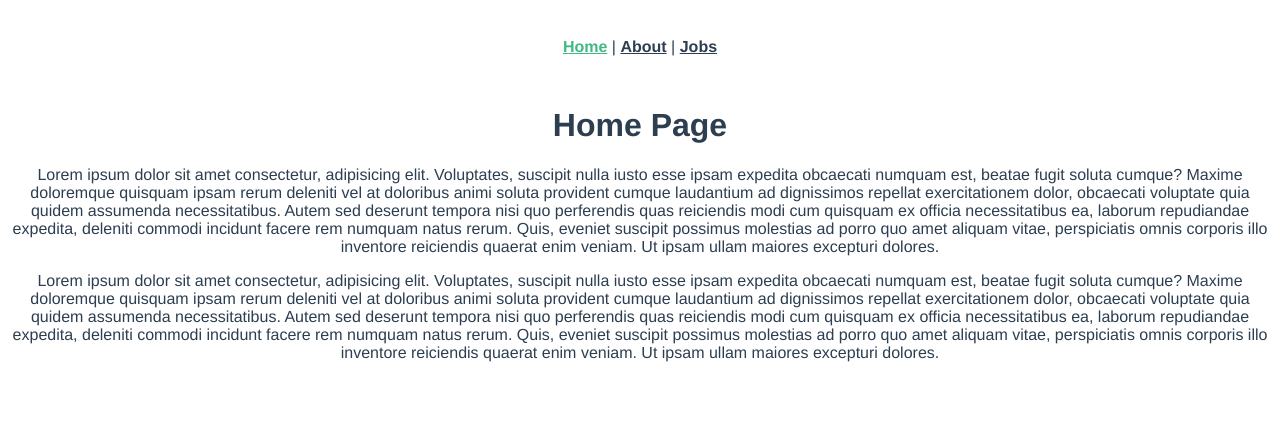
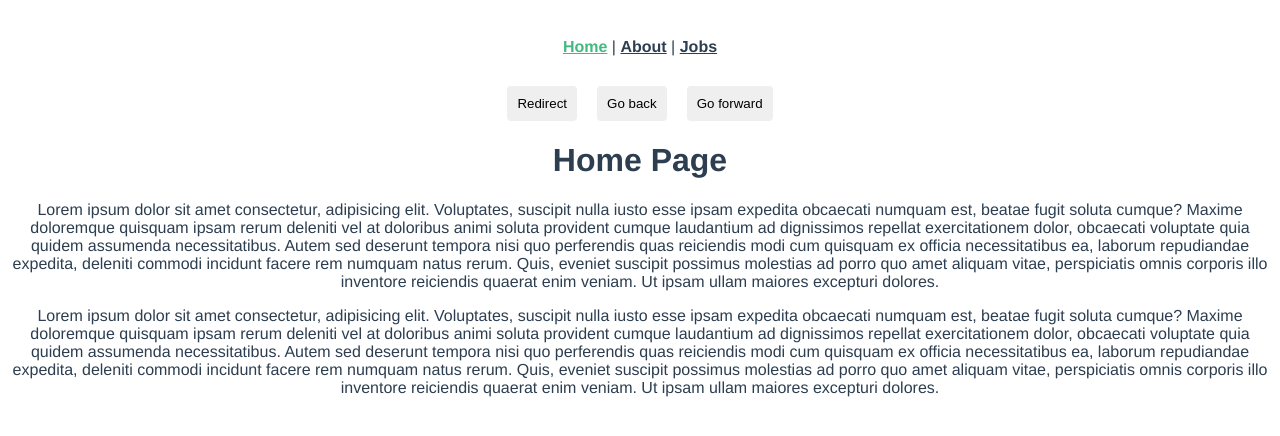
Before and after one commit to NNEUID/vue-three-router, a Vue app: page / in a window 1280 px wide. Shown: the top 436 px of the page. Built offline with nearby package versions, Linux system fonts and the light colour scheme.

Commit message:
programmatic routing

```diff
--- a/src/App.vue
+++ b/src/App.vue
@@ -4,9 +4,26 @@
     <router-link :to="{ name: 'about' }">About</router-link> |
     <router-link :to="{ name: 'jobs' }">Jobs</router-link>
   </nav>
+  <button @click="redirect">Redirect</button>
+  <button @click="back">Go back</button>
+  <button @click="forward">Go forward</button>
   <router-view />
 </template>
-
+<script>
+export default {
+  methods: {
+    redirect() {
+      this.$router.push({name: 'home'})
+    },
+    back() {
+      this.$router.go(-1)
+    },
+    forward() {
+      this.$router.go(1)
+    }
+  }
+}
+</script>
 <style>
 #app {
   font-family: Avenir, Helvetica, Arial, sans-serif;
@@ -28,4 +45,11 @@ nav a {
 nav a.router-link-exact-active {
   color: #42b983;
 }
+
+button {
+  margin: 0 10px;
+  padding: 10px;
+  border: none;
+  border-radius: 4px;
+}
 </style>
```
